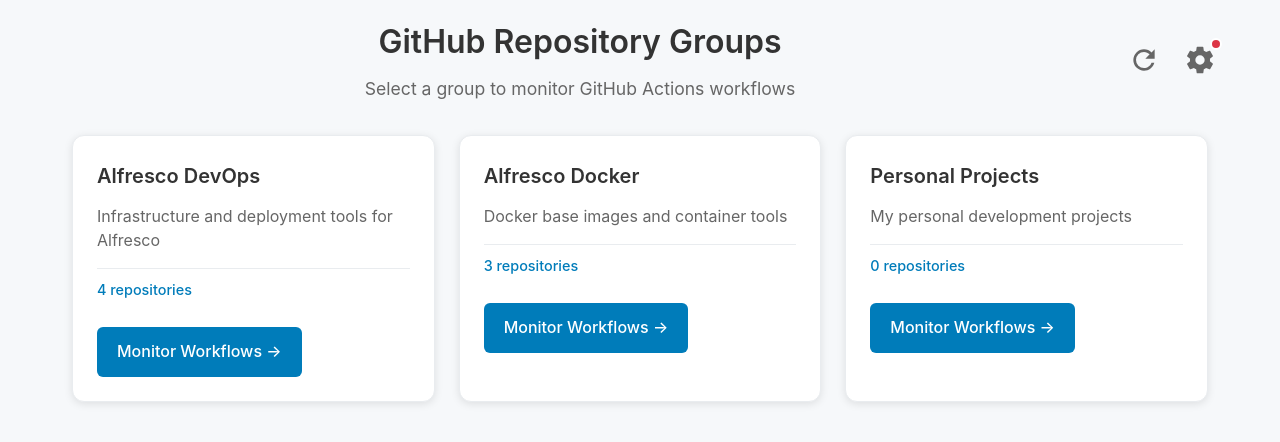
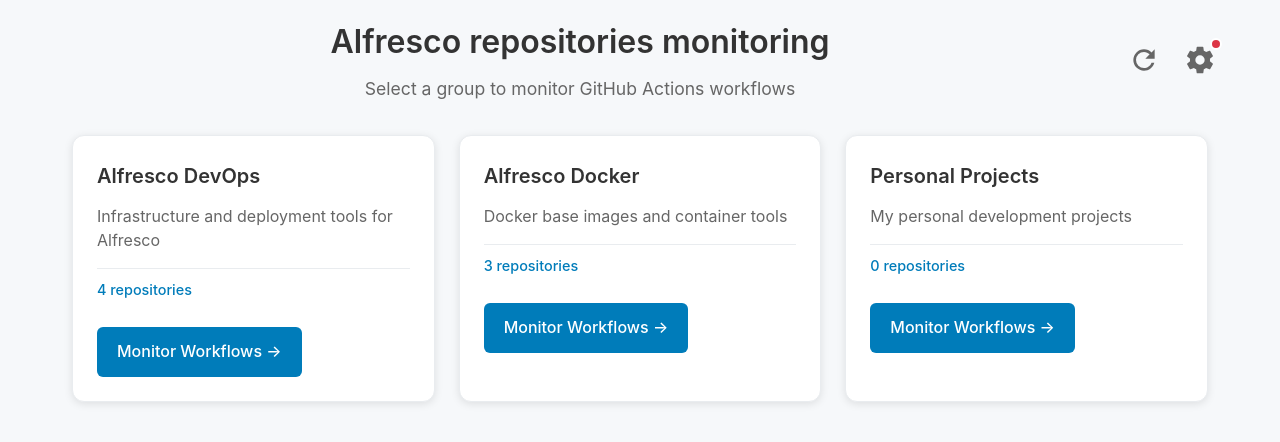
Before and after one commit to gionn/octowatch, a SvelteKit app: page / in a window 1280 px wide. Shown: the top 442 px of the page. Built offline with nearby package versions, Linux system fonts and the light colour scheme.

Commit message:
configurable dashboard title

```diff
--- a/src/lib/types/github.ts
+++ b/src/lib/types/github.ts
@@ -24,6 +24,7 @@
 		refresh_interval: number;
 		max_runs_to_fetch: number;
 		show_statuses: string[];
+		title?: string;
 	};
 }
 
--- a/src/routes/+page.svelte
+++ b/src/routes/+page.svelte
@@ -76,7 +76,7 @@
 	<header>
 		<div class="header-content">
 			<div class="header-text">
-				<h1>GitHub Repository Groups</h1>
+				<h1>{config?.dashboard?.title || 'Octowatch dashboard'}</h1>
 				<p>Select a group to monitor GitHub Actions workflows</p>
 			</div>
 			<HeaderActions
--- a/static/config.yaml
+++ b/static/config.yaml
@@ -72,6 +72,9 @@
 
 # Dashboard settings
 dashboard:
+  # Dashboard title displayed on the main page
+  title: "Alfresco repositories monitoring"
+
   # Auto-refresh interval in seconds
   refresh_interval: 300
 
```
